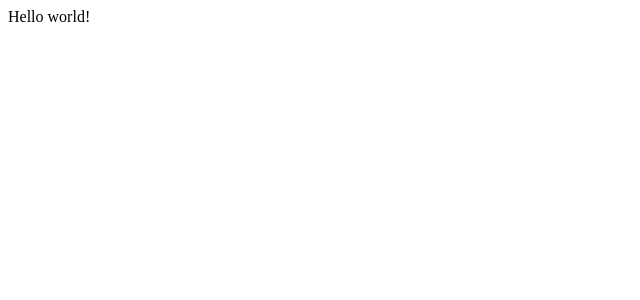
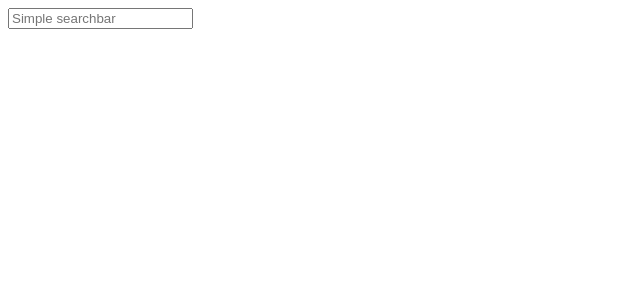
Before and after one commit to lukasgs98/algolia-react, a React (Vite) app: page / in a window 1280 px wide. Shown: the top 300 px of the page, without its empty margins (0-640 px from the left). Built offline with nearby package versions, Linux system fonts and the light colour scheme.

Commit message:
Add searchbar component

```diff
--- a/index.html
+++ b/index.html
@@ -5,7 +5,7 @@
     <meta charset="utf-8" />
     <meta http-equiv="X-UA-Compatible" content="IE=edge,chrome=1" />
     <meta name="viewport" content="width=device-width, initial-scale=1" />
-    <link rel="icon" href="./public/favicon.ico" type="image/png" />
+    <link rel="icon" href="/favicon.ico" type="image/png" />
   </head>
   <body>
     <div id="root"></div>
--- a/src/components/App.jsx
+++ b/src/components/App.jsx
@@ -1,6 +1,8 @@
 import React from "react";
+import Searchbar from "./Searchbar";
+
 function App() {
-    return <div>Hello world!</div>;
+    return <Searchbar placeholder="Simple searchbar"/>
 }
 
 export default App;
--- /dev/null
+++ b/src/components/Searchbar.jsx
@@ -0,0 +1,11 @@
+import React from "react";
+
+function Searchbar(props) {
+    return (
+        <div class="searchbar">
+            <input type="text" placeholder={props.placeholder}/>
+        </div>
+    )
+}
+
+export default Searchbar;
```
